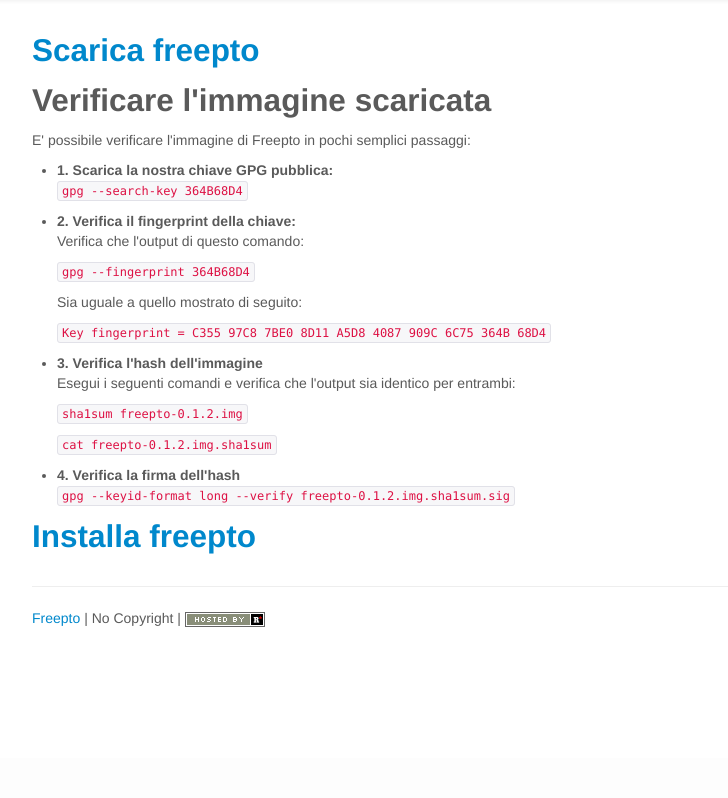
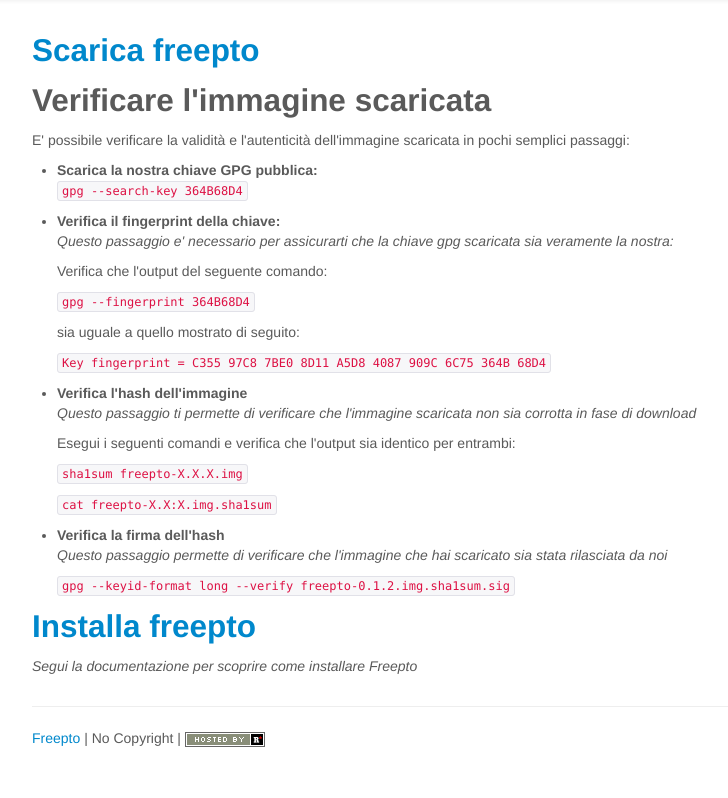
Before and after one commit to psylocibe/freepto-web, a Flask app: page /it/download/ in a window 1280 px wide. Shown: the part 42-840 px from the top of the page, without its empty margins (23-751 px from the left). Before the commit the page ends 669 px from the top, so only its background shows below. Run offline with Flask 2, Linux system fonts and the light colour scheme; some libraries are stand-ins or nearby versions.

Commit message:
minor fix

```diff
--- a/templates/it/download.html
+++ b/templates/it/download.html
@@ -9,27 +9,31 @@
         <p><a href="static/freepto-0.1.2.torrent">freepto-0.1.2.torrent</a> -->
 
         <h2>Verificare l'immagine scaricata</h2>
-        <p>E' possibile verificare l'immagine di Freepto in pochi semplici passaggi:
+        <p>E' possibile verificare la validità e l'autenticità dell'immagine scaricata in pochi semplici passaggi:</p>
         <ul>
-            <li><strong>1. Scarica la nostra chiave GPG pubblica:</strong></li>
+            <li><strong>Scarica la nostra chiave GPG pubblica:</strong></li>
             <p><code>gpg --search-key 364B68D4</code></p>
 
-            <li><strong>2. Verifica il fingerprint della chiave:</strong></li>
-                <p>Verifica che l'output di questo comando:</p>
+            <li><strong>Verifica il fingerprint della chiave:</strong></li>
+            <p><em>Questo passaggio e' necessario per assicurarti che la chiave gpg scaricata sia veramente la nostra:</em></p>
+                <p>Verifica che l'output del seguente comando:</p>
                 <p><code>gpg --fingerprint 364B68D4</code></p>
-                <p>Sia uguale a quello mostrato di seguito:</p>
+                <p>sia uguale a quello mostrato di seguito:</p>
                 <p><code>Key fingerprint = C355 97C8 7BE0 8D11 A5D8  4087 909C 6C75 364B 68D4</code></p>
 
-            <li><strong>3. Verifica l'hash dell'immagine</strong></li>
+            <li><strong>Verifica l'hash dell'immagine</strong></li>
+            <p><em>Questo passaggio ti permette di verificare che l'immagine scaricata non sia corrotta in fase di download</em></p>
                 <p>Esegui i seguenti comandi e verifica che l'output sia identico per entrambi:</p>
-                <p><code>sha1sum freepto-0.1.2.img</code></p>
-                <p><code>cat freepto-0.1.2.img.sha1sum</code></p>
+                <p><code>sha1sum freepto-X.X.X.img</code></p>
+                <p><code>cat freepto-X.X:X.img.sha1sum</code></p>
 
-            <li><strong>4. Verifica la firma dell'hash</strong></li>
+            <li><strong>Verifica la firma dell'hash</strong></li>
+            <p><em>Questo passaggio permette di verificare che l'immagine che hai scaricato sia stata rilasciata da noi</em></p>
                 <p><code>gpg --keyid-format long --verify freepto-0.1.2.img.sha1sum.sig</code></p>
         </ul>
 
         <h2><a href="it/usa_freepto/">Installa freepto</a></h2>
+        <p><em>Segui la documentazione per scoprire come installare Freepto</em></p>
     </div>
 </div>
 {% endblock %}
--- a/templates/it/testing-team.html
+++ b/templates/it/testing-team.html
@@ -14,15 +14,14 @@
     </div>
     <div class="span6">
         <h2>Tips&Tools</h2>
-        <p>Per fare il testing di Freepto senza un dispositivo USB puoi usare <em>qemu</em> oppure <em>VirtualBox</em>. In questo modo però ovviamente non ti sarà possibile testare il corretto funzionamento della persistenza cifrata</p>
+        <p>Per fare il testing di Freepto senza un dispositivo USB puoi usare <em>Qemu/KVM</em> oppure <em>VirtualBox</em>. In questo modo però ovviamente non ti sarà possibile testare il corretto funzionamento della persistenza cifrata</p>
 
-        <h3>qemu/kvm</h3>
+        <h3>Qemu/KVM</h3>
         <p>Un esempio (per i sistemi x86_64):</p>
         <code>qemu-system-x86_64 -cpu kvm64 -enable-kvm freepto-it_IT-0.1.2.img</code>
 
         <h3>VirtualBox</h3>
         <p>Per creare una virtualmachine con virtualbox puoi scaricare lo script <a href="https://raw.github.com/AvANa-BBS/freepto-lb/master/tools/vboxtesting.sh">vboxtesting</a>.</p>
-        <p>Uso da CLI:</p>
         <p><code>wget http://raw.github.com/AvANa-BBS/freepto-lb/master/tools/vboxtesting.sh</code></p>
         <p><code>chmod +x vboxsetting.sh</code></p>
         <p><code>bash vboxtesting.sh</code></p>
```
